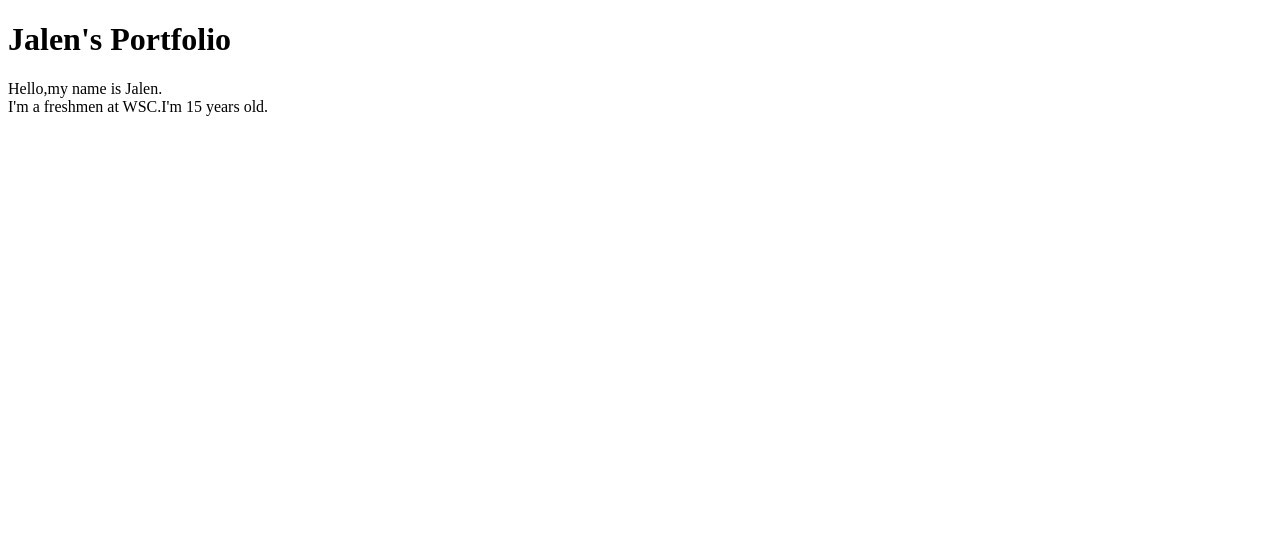
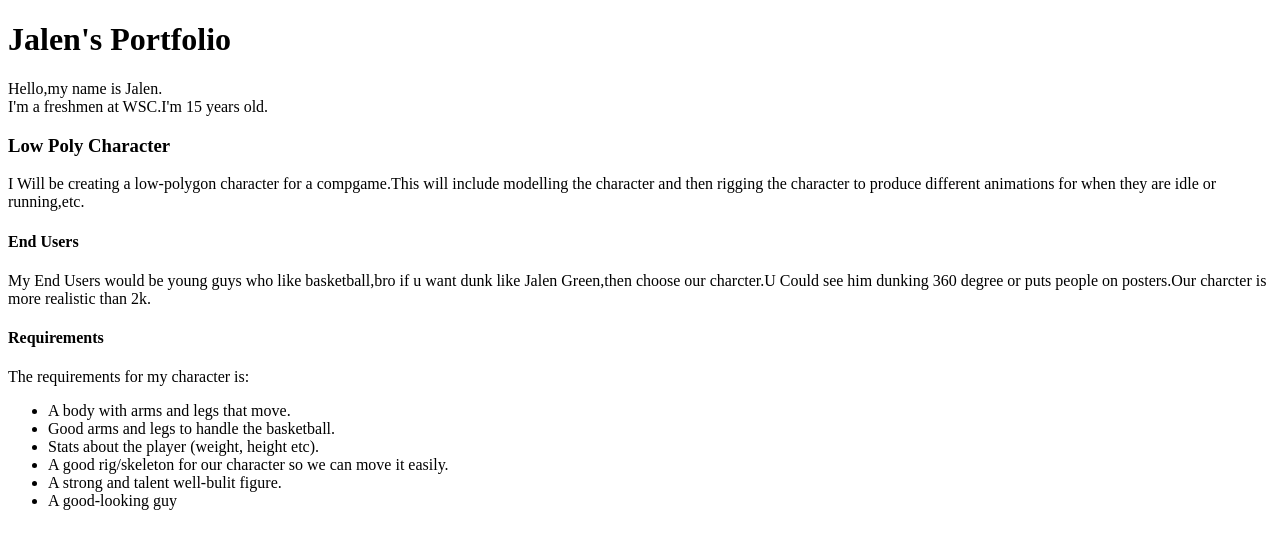
Before and after one commit to JalenGreen2009/Year-11-portfolio, a plain HTML site: page index.html in a window 1280 px wide. Drawn offline with Linux system fonts and the light colour scheme.

Commit message:
character

```diff
--- a/index.html
+++ b/index.html
@@ -10,5 +10,27 @@
 
 <h1>Jalen's Portfolio</h1>
 <p> Hello,my name is Jalen. <br> I'm a freshmen at WSC.I'm 15 years old.                                             </p>
+
+<h3>Low Poly Character</h3>
+<p>I Will be creating a low-polygon character for a compgame.This will include modelling the character and then rigging the character to produce different animations for when they are idle or running,etc. </p>
+
+<h4>End Users</h4>
+<p>My End Users would be young guys who like basketball,bro if u want dunk like Jalen Green,then choose our charcter.U Could see him dunking 360 degree or puts people on posters.Our charcter is more realistic than 2k.
+
+<h4>Requirements</h4>
+<p>The requirements for my character is:
+    <ul>
+        <li>A body with arms and legs that move.</li>
+        <li>Good arms and legs to handle the basketball.</li>
+        <li>Stats about the player (weight, height etc).</li>
+        <li>A good rig/skeleton for our character so we can move it easily.</li>
+        <li>A strong and talent well-bulit figure.</li>
+        <LI>A good-looking guy</LI>
+    </ul>
+</p>
+
+
+
+
 </body>
 </html>
```
